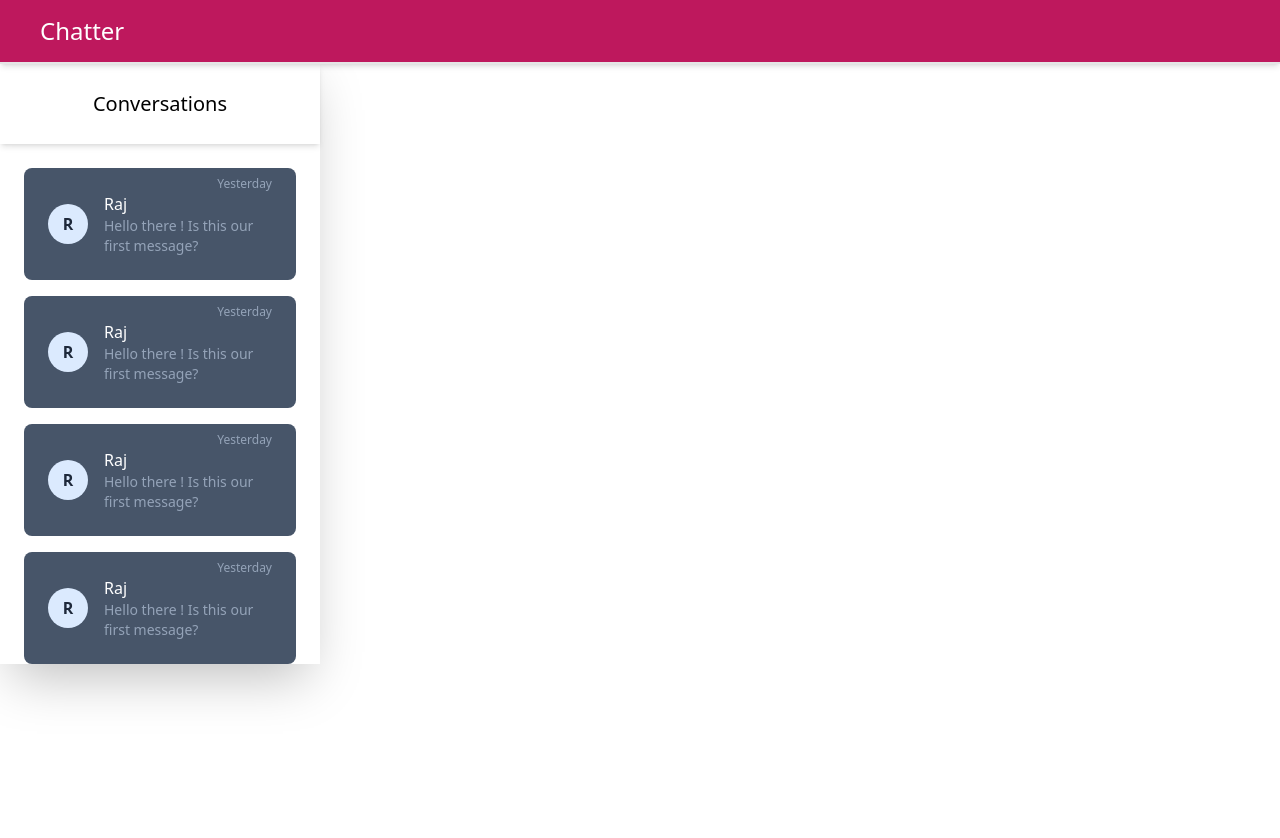
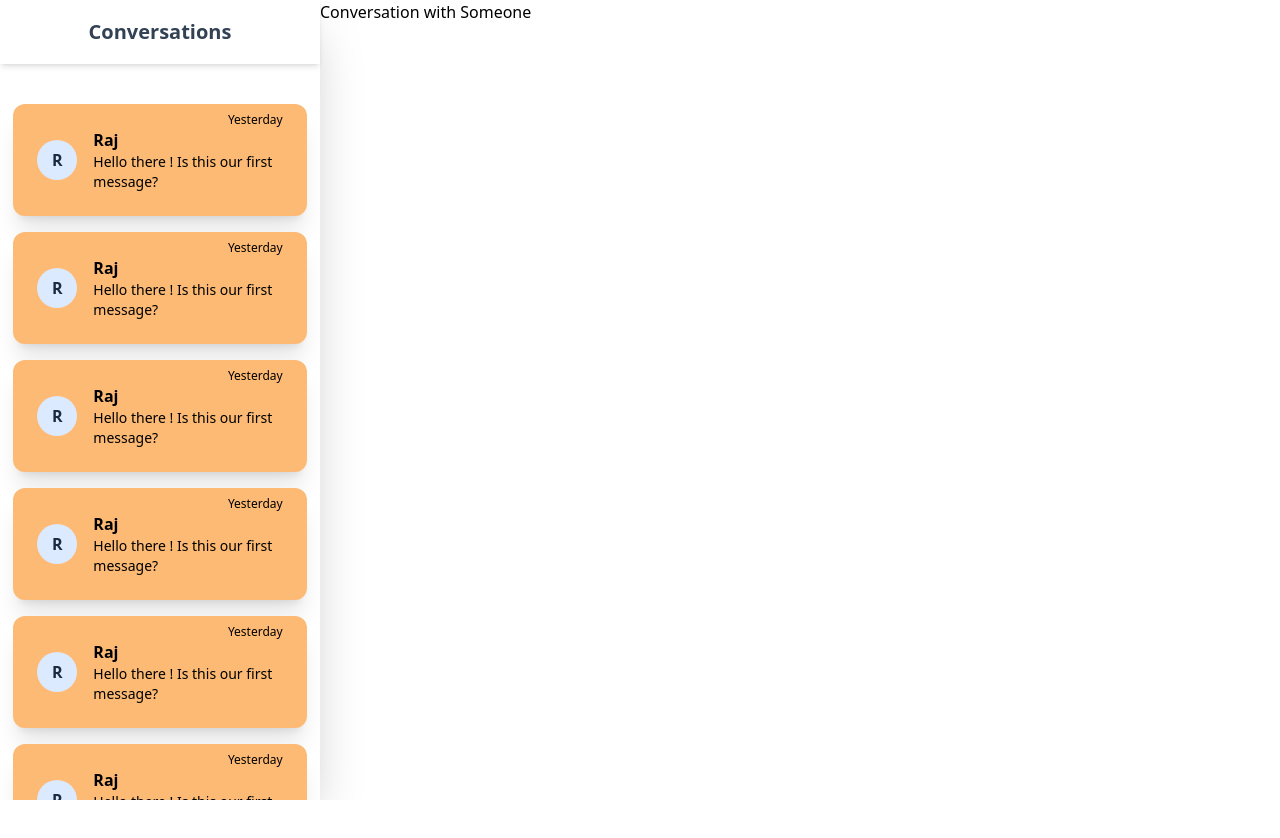
Before and after one commit to ren3yolo/chatapp-next-ts, a Next.js app: page /inbox in a window 1280 px wide. Shown: the top 838 px of the page. After the commit the page ends 800 px from the top, so only its background shows below. Built offline with nearby package versions, Linux system fonts and the light colour scheme.

Commit message:
Style inbox page

```diff
--- a/components/molecules/ConversationCard/index.tsx
+++ b/components/molecules/ConversationCard/index.tsx
@@ -8,16 +8,14 @@ type ConversationCardProps = {
 
 function ConversationCard({ name, lastMessage }: ConversationCardProps) {
   return (
-    <div className='h-28 mt-4 px-6 py-2 w-full relative rounded-lg flex bg-slate-600 text-white hover:cursor-pointer overflow-hidden'>
+    <div className='h-28 group text-black  px-6 py-2 mt-4 w-11/12 rounded-xl bg-orange-300 shadow-xl relative flex hover:bg-slate-700 hover:cursor-pointer overflow-hidden hover:scale-95 duration-150'>
       <div className='flex items-center'>
         <Avatar initials={name[0]} />
       </div>
-      <div className='ml-2 w-full flex flex-col'>
-        <span className='block ml-auto float-right text-slate-400 text-xs'>
-          Yesterday
-        </span>
-        <h4 className=' flex items-center ml-2'>{name}</h4>
-        <p className='ml-2 text-slate-400 text-sm lg:visible'>{lastMessage}</p>
+      <div className='ml-2 w-full flex flex-col group-hover:text-slate-50 group'>
+        <span className='block ml-auto float-right text-xs'>Yesterday</span>
+        <h4 className=' flex items-center ml-2 font-semibold'>{name}</h4>
+        <p className='ml-2 text-sm md:visible '>{lastMessage}</p>
       </div>
     </div>
   );
--- a/components/templates/InboxList/index.tsx
+++ b/components/templates/InboxList/index.tsx
@@ -12,17 +12,20 @@ function InboxList() {
     { user: "Raj", time: new Date(Date.now()) },
     { user: "Raj", time: new Date(Date.now()) },
     { user: "Raj", time: new Date(Date.now()) },
+    { user: "Raj", time: new Date(Date.now()) },
+    { user: "Raj", time: new Date(Date.now()) },
+    { user: "Raj", time: new Date(Date.now()) },
   ]);
 
   return (
-    <div className='flex flex-col relative shadow-2xl'>
+    <div className='flex flex-col w-full'>
       <div
         id='header'
-        className='h-20 w-full mb-6 sticky top-16 bg-white z-10 flex items-center justify-center shadow-md'
+        className='h-16 w-1/4 fixed text-slate-700 z-10 flex items-center justify-center shadow-md backdrop-blur-sm bg-white/90'
       >
-        <h1 className='text-center text-xl'>Conversations</h1>
+        <h1 className='text-center text-xl font-extrabold '>Conversations</h1>
       </div>
-      <div className='mx-6 overflow-y-scroll'>
+      <div className='w-full mt-16 py-6 flex flex-col justify-center items-center '>
         {conversations.map((convCard, index) => (
           <ConversationCard
             name={convCard.user}
--- a/pages/inbox/index.tsx
+++ b/pages/inbox/index.tsx
@@ -1,14 +1,13 @@
-import Navbar from "../../components/organisms/Navbar";
 import InboxList from "../../components/templates/InboxList";
 
 function Inbox() {
   return (
-    <div className='w-screen h-screen grid-rows-6 mt-12'>
-      <Navbar />
-      <div className='grid grid-cols-12'>
-        <div className='col-span-3 h-screen'>
+    <div className='w-screen'>
+      <div className='flex'>
+        <div className='w-1/4 shadow-2xl h-screen overflow-auto'>
           <InboxList />
         </div>
+        <div className='h-screen'>Conversation with Someone</div>
       </div>
     </div>
   );
```
